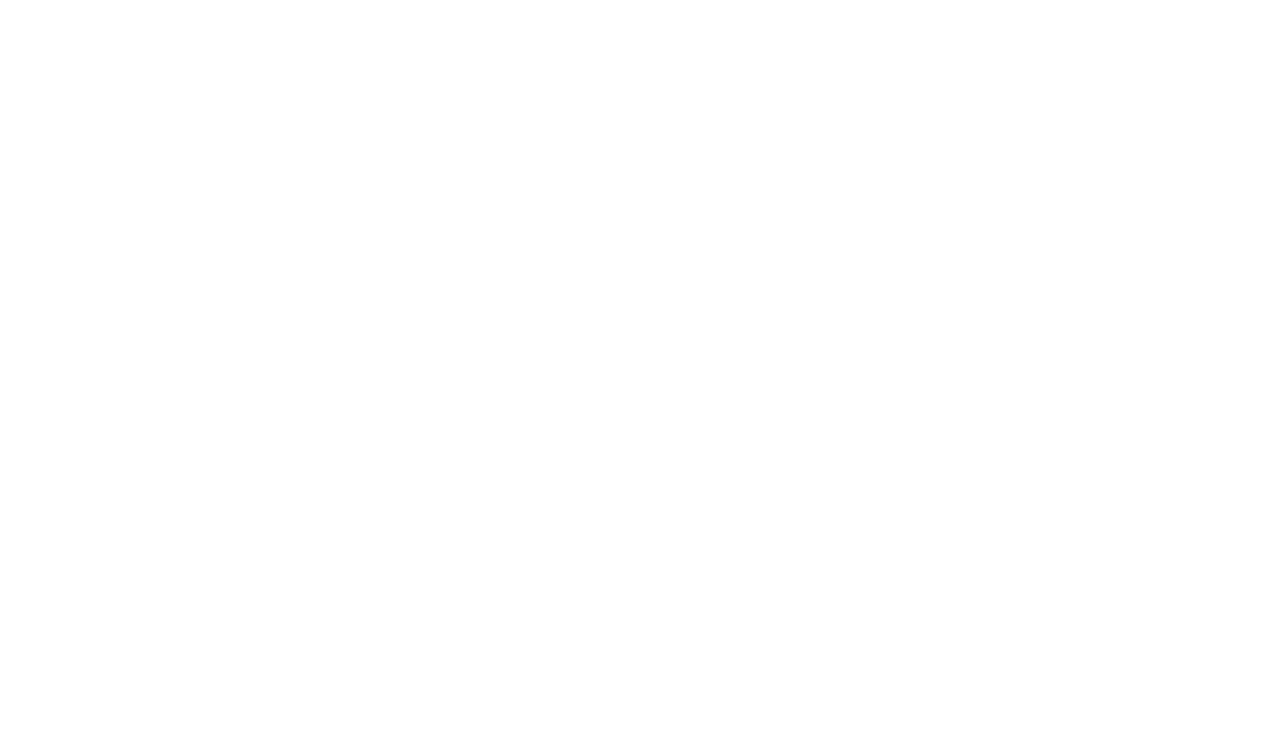
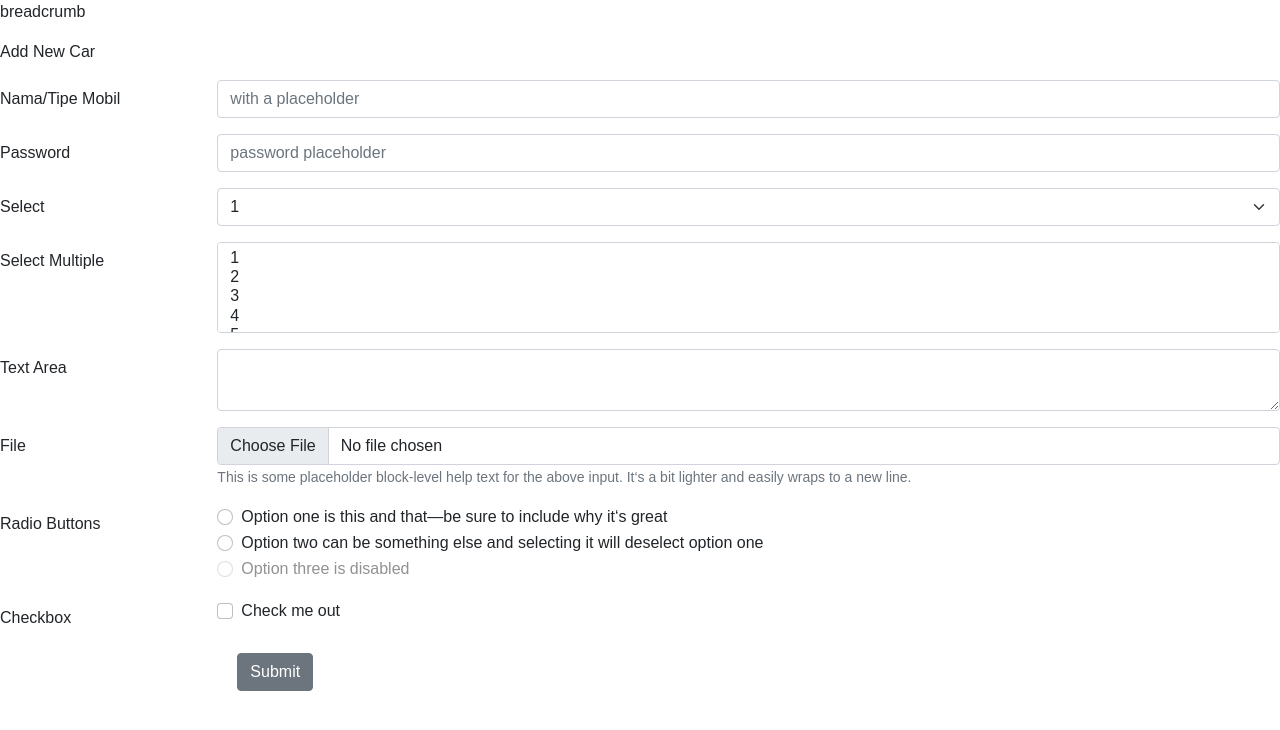
Before and after one commit to Indo-Car-Rental/IndoCarRental-Web-App, a React (Create React App) app: page /admin/form-add-new-car in a window 1280 px wide. Before the commit this address had no page. Shown: the top 730 px of the page. Built offline with nearby package versions, Linux system fonts and the light colour scheme.

Commit message:
ganti form

```diff
--- a/package.json
+++ b/package.json
@@ -20,6 +20,7 @@
     "node-sass": "^7.0.1",
     "react": "^18.2.0",
     "react-dom": "^18.2.0",
+    "react-icons": "^4.4.0",
     "react-redux": "^8.0.2",
     "react-router-dom": "^6.3.0",
     "react-scripts": "^5.0.1",
--- a/src/App.js
+++ b/src/App.js
@@ -13,7 +13,7 @@
         <Route path="/" element={<Home />} />
         <Route path="/carimobil" element={<Cars />} />
         <Route path="/detailmobil/:id" element={<DetailCar />} />
-        <Route path="/formnewcar" element={<Formnewcar />} />
+        <Route path="/admin/form-add-new-car" element={<Formnewcar />} />
       </Routes>
     </>
   );
--- a/src/components/Formaddnewcar/index.js
+++ b/src/components/Formaddnewcar/index.js
@@ -1,79 +1,230 @@
 import React from "react";
-import { Button, Label, Input, FormGroup, Form, FormText } from "reactstrap";
+import { Button, Label, Input, FormGroup, Form, FormText, Col } from "reactstrap";
 import 'bootstrap/dist/css/bootstrap.min.css';
-
+import '../Formaddnewcar/style.css'
+import { FiUpload } from "react-icons/fi"
 
 const Formaddnewcar = () => {
 
   return (
     <div>
       <div>
-        <span>
         <p>breadcrumb</p>
-        </span>
       </div>
       <div>
         <p>Add New Car</p>
       </div>
       <div>
       <Form>
-            <FormGroup>
-              <Label for="exampleEmail">
-              Email
+        <FormGroup row>
+          <Label
+            for="Nama/Tipe Mobil"
+            sm={2}
+          >
+          Nama/Tipe Mobil
           </Label>
+            <Col sm={10}>
               <Input
                 id="exampleEmail"
                 name="email"
                 placeholder="with a placeholder"
                 type="email"
               />
+            </Col>
         </FormGroup>
-            <FormGroup>
-              <Label for="examplePassword">
+        <FormGroup row>
+          <Label
+            for="examplePassword"
+            sm={2}
+          >
             Password
           </Label>
+            <Col sm={10}>
               <Input
-                  id="examplePassword"
                 name="password"
                 placeholder="password placeholder"
-                  type="password"
               />
+            </Col>
         </FormGroup>
-            <FormGroup>
-              <Label for="exampleSelect">
+  <FormGroup row>
+    <Label
+      for="exampleSelect"
+      sm={2}
+    >
       Select
     </Label>
+    <Col sm={10}>
       <Input
         id="exampleSelect"
         name="select"
         type="select"
       >
-                  <option>1</option>
-                  <option>2</option>
-                  <option>3</option>
-                  <option>4</option>
-                  <option>5</option>
+        <option>
+          1
+        </option>
+        <option>
+          2
+        </option>
+        <option>
+          3
+        </option>
+        <option>
+          4
+        </option>
+        <option>
+          5
+        </option>
       </Input>
+    </Col>
   </FormGroup>
-            <FormGroup>
-              <Label for="exampleFile">
+  <FormGroup row>
+    <Label
+      for="exampleSelectMulti"
+      sm={2}
+    >
+      Select Multiple
+    </Label>
+    <Col sm={10}>
+      <Input
+        id="exampleSelectMulti"
+        multiple
+        name="selectMulti"
+        type="select"
+      >
+        <option>
+          1
+        </option>
+        <option>
+          2
+        </option>
+        <option>
+          3
+        </option>
+        <option>
+          4
+        </option>
+        <option>
+          5
+        </option>
+      </Input>
+    </Col>
+  </FormGroup>
+  <FormGroup row>
+    <Label
+      for="exampleText"
+      sm={2}
+    >
+      Text Area
+    </Label>
+    <Col sm={10}>
+      <Input
+        id="exampleText"
+        name="text"
+        type="textarea"
+      />
+    </Col>
+  </FormGroup>
+  <FormGroup row>
+    <Label
+      for="exampleFile"
+      sm={2}
+    >
       File
     </Label>
+    <Col sm={10}>
       <Input
         id="exampleFile"
         name="file"
         type="file"
       />
       <FormText>
-                File size max. 2MB
+        This is some placeholder block-level help text for the above input. It‘s a bit lighter and easily wraps to a new line.
       </FormText>
+    </Col>
   </FormGroup>
-            <Button>
-            Cancel
-            </Button>
+  <FormGroup
+    row
+    tag="fieldset"
+  >
+    <legend className="col-form-label col-sm-2">
+      Radio Buttons
+    </legend>
+    <Col sm={10}>
+      <FormGroup check>
+        <Input
+          name="radio2"
+          type="radio"
+        />
+        {' '}
+        <Label check>
+          Option one is this and that—be sure to include why it‘s great
+        </Label>
+      </FormGroup>
+      <FormGroup check>
+        <Input
+          name="radio2"
+          type="radio"
+        />
+        {' '}
+        <Label check>
+          Option two can be something else and selecting it will deselect option one
+        </Label>
+      </FormGroup>
+      <FormGroup
+        check
+        disabled
+      >
+        <Input
+          disabled
+          name="radio2"
+          type="radio"
+        />
+        {' '}
+        <Label check>
+          Option three is disabled
+        </Label>
+      </FormGroup>
+    </Col>
+  </FormGroup>
+  <FormGroup row>
+    <Label
+      for="checkbox2"
+      sm={2}
+    >
+      Checkbox
+    </Label>
+    <Col
+      sm={{
+        size: 10
+      }}
+    >
+      <FormGroup check>
+        <Input
+          id="checkbox2"
+          type="checkbox"
+        />
+        {' '}
+        <Label check>
+          Check me out
+        </Label>
+      </FormGroup>
+    </Col>
+  </FormGroup>
+  <FormGroup
+    check
+    row
+  >
+    <Col
+      sm={{
+        offset: 2,
+        size: 10
+      }}
+    >
       <Button>
         Submit
       </Button>
+    </Col>
+  </FormGroup>
 </Form>
       </div>
     </div>
--- /dev/null
+++ b/src/components/Formaddnewcar/style.css
@@ -0,0 +1,16 @@
+.form-nama-mobil {
+    display: flex
+}
+
+/* .input-nama-mobil {
+    width: 500px;
+} */
+
+.button-cancel {
+    border-color: blue;
+    margin: 50px;
+}
+
+.button-submit {
+    border-color: blue;
+}
```
Also changed, not shown: 1 other file (tests, documents, lock files or other folders). Lines whose indentation alone changed are shown as unchanged.
